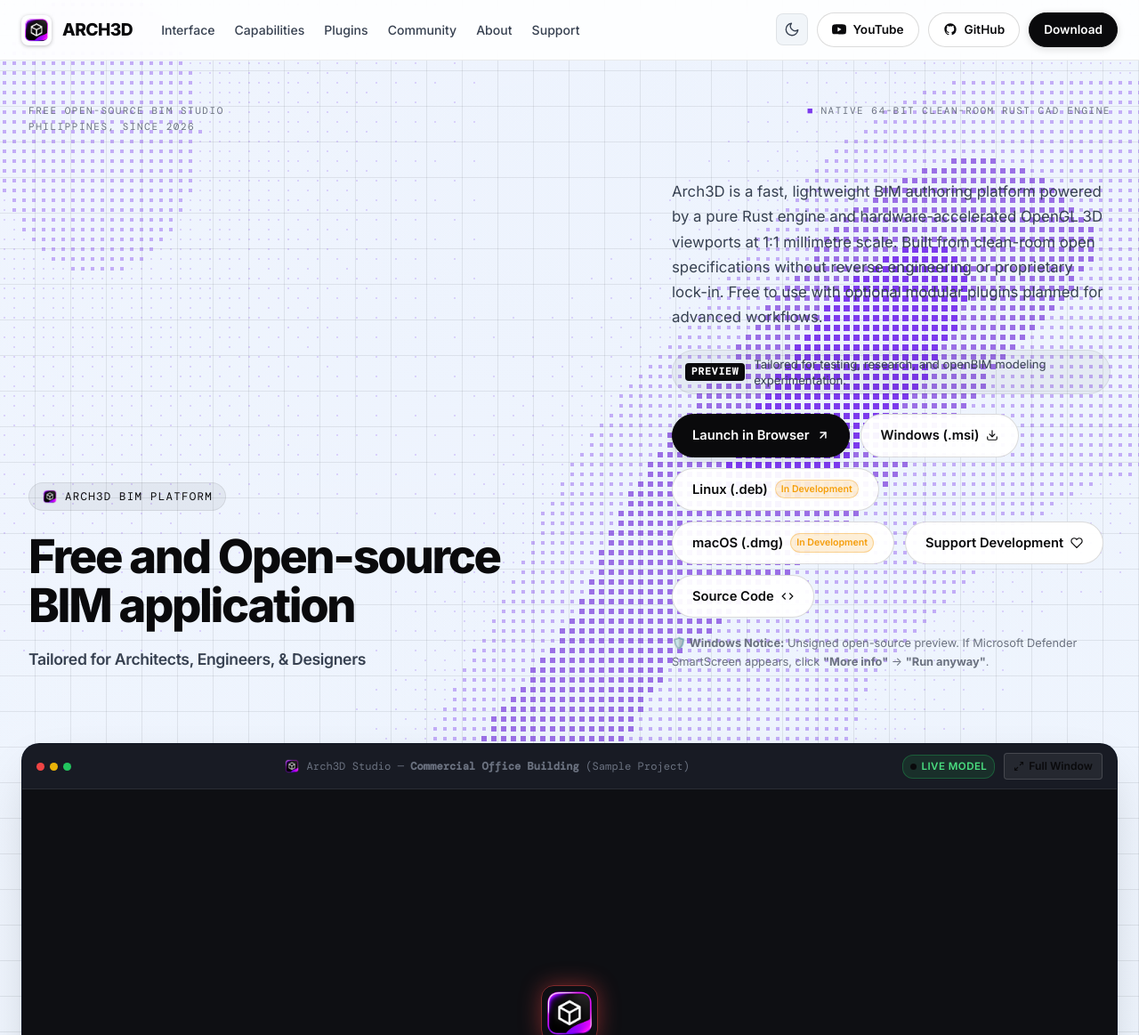
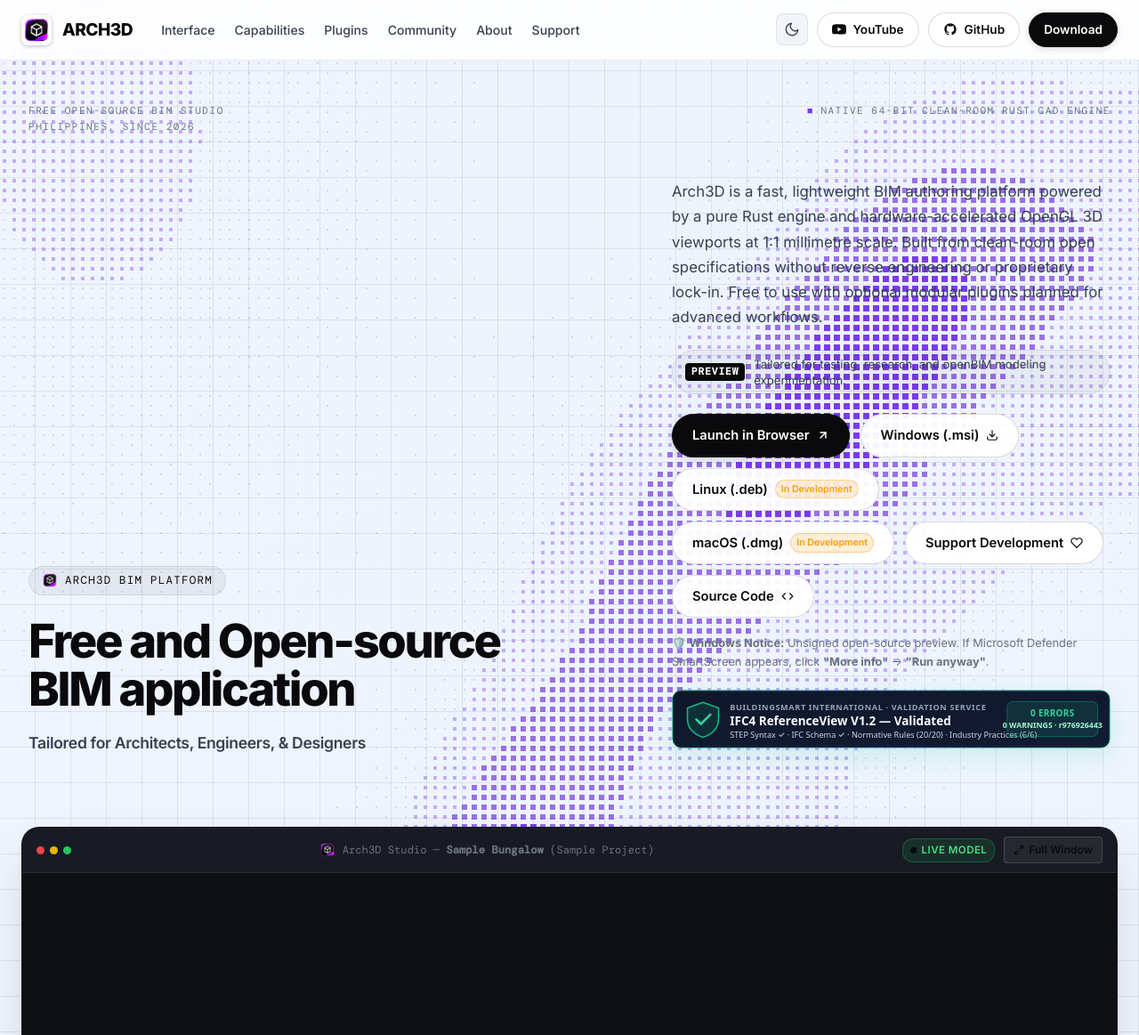
Before and after one commit to dsalesarchitect/arch3d, a plain HTML site: page docs/index.html in a window 1280 px wide. Shown: the top 1163 px of the page at 89% size. Drawn offline with nearby package versions, Linux system fonts and the light colour scheme; no server answers; animation ran at ten frames a second; a web font is replaced by a local one.

Commit message:
Add buildingSMART IFC4 ReferenceView V1.2 validation badge to README and landing page

```diff
--- a/docs/index.html
+++ b/docs/index.html
@@ -174,6 +174,12 @@
           <div class="hero-onda-smartscreen">
             <span>🛡️ <strong>Windows Notice:</strong> Unsigned open-source preview. If Microsoft Defender SmartScreen appears, click <strong>"More info"</strong> &rarr; <strong>"Run anyway"</strong>.</span>
           </div>
+
+          <div style="margin-top: 20px; display: flex; justify-content: center;">
+            <a href="reports/buildingsmart-ifc4-validation-report.pdf" target="_blank" rel="noopener" title="View Official buildingSMART IFC4 Validation Report (PDF)" style="display: inline-block; max-width: 100%; transition: transform 0.2s ease;">
+              <img src="images/buildingsmart-ifc4-validated-badge.svg" alt="buildingSMART IFC4 ReferenceView V1.2 Validated — 0 Errors, 0 Warnings" style="width: 540px; max-width: 100%; height: auto; border-radius: 12px; box-shadow: 0 10px 28px rgba(16, 185, 129, 0.14);">
+            </a>
+          </div>
         </div>
       </div>
     </div>
@@ -189,7 +195,7 @@
           </div>
           <div class="window-title">
             <img src="logo.png" alt="" class="window-title-icon">
-            <span>Arch3D Studio — <strong>Commercial Office Building</strong> (Sample Project)</span>
+            <span>Arch3D Studio — <strong>Sample Bungalow</strong> (Sample Project)</span>
           </div>
           <div class="window-actions">
             <span class="window-badge-live">
```
Also changed, not shown: docs/images/buildingsmart-ifc4-validated-badge.svg (added), 1 other file.
